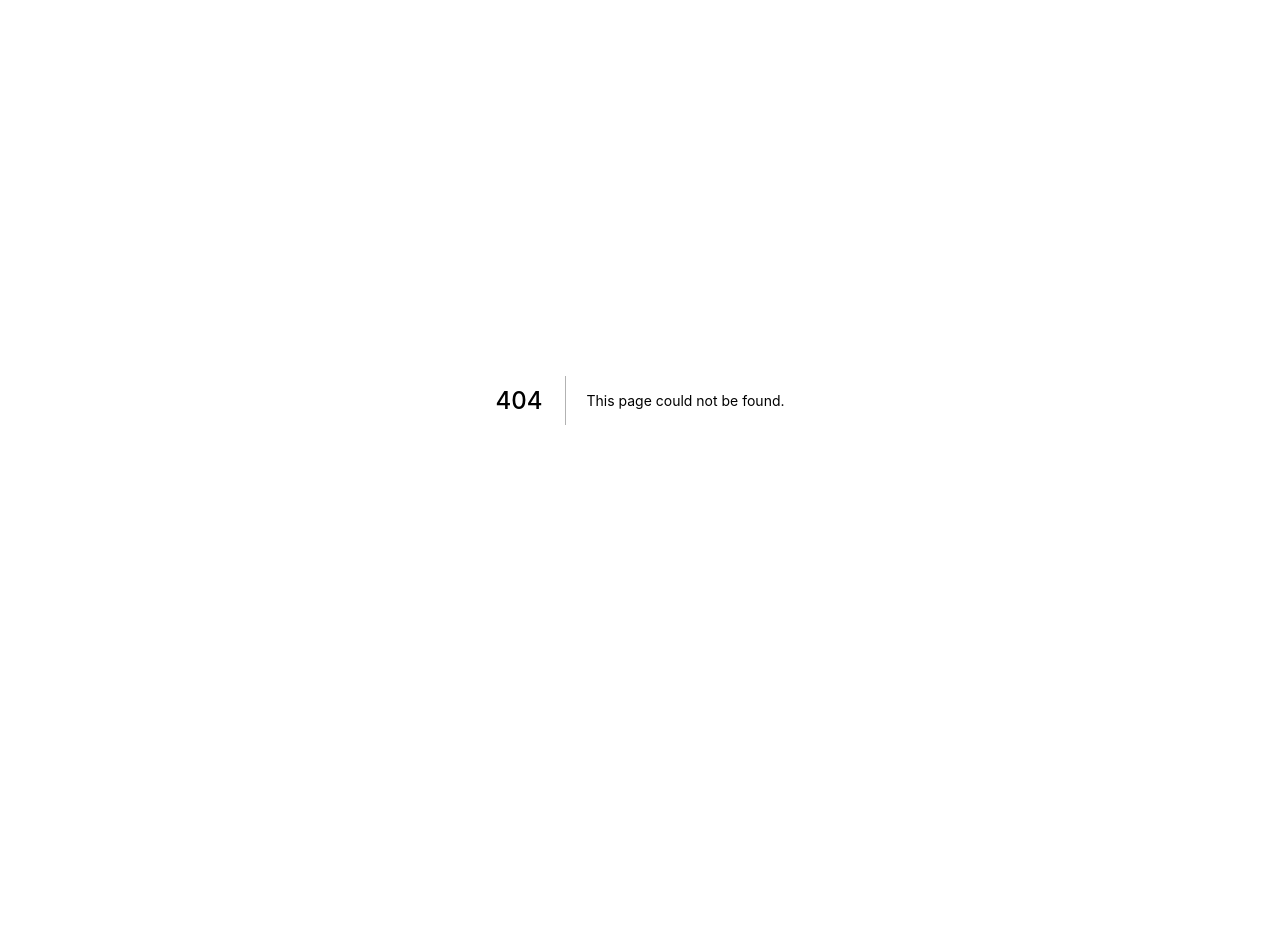
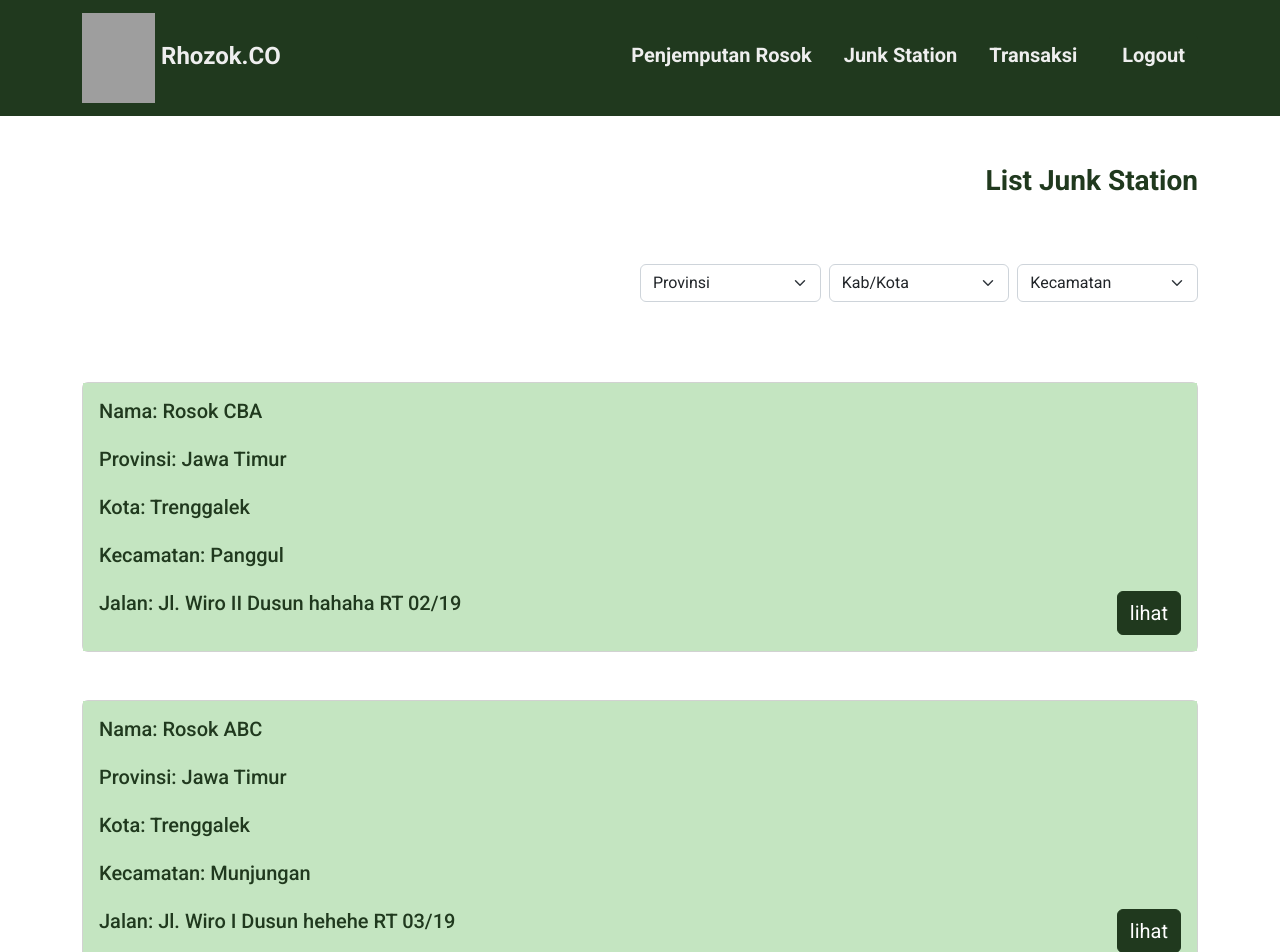
Before and after one commit to arch-havis/Rozhok-FE, a Next.js app: page /porter-pages/junk-station in a window 1280 px wide. Before the commit this address had no page. Shown: the top 952 px of the page. Before the commit the page ends 800 px from the top, so only its background shows below. Built offline with nearby package versions, Linux system fonts and the light colour scheme; grey boxes are pictures that could not be loaded.

Commit message:
slicing list junk station

```diff
--- /dev/null
+++ b/pages/porter-pages/junk-station/index.jsx
@@ -0,0 +1,83 @@
+import React from "react";
+import { Card, Row, Button, Form } from "react-bootstrap";
+import HeaderPorter from "../../../components/HeaderPorter";
+import Router from "next/router";
+
+const Index = () => {
+    return (
+        <div>
+            <HeaderPorter />
+            <div className="container">
+                <h3 className="d-flex float-end text-alpukat fw-bolder mt-5">List Junk Station</h3>
+                <br />
+                <br />
+                <div className="d-flex justify-content-end" style={{ marginTop: "100px" }}>
+                    <div className="d-flex flex-sm-row flex-column w-50">
+                        <Form.Select aria-label="Default select example">
+                            <option>Provinsi</option>
+                            <option value="1">One</option>
+                            <option value="2">Two</option>
+                            <option value="3">Three</option>
+                        </Form.Select>
+                        <Form.Select aria-label="Default select example" className="mx-0 mx-sm-2 my-2 my-sm-0">
+                            <option>Kab/Kota</option>
+                            <option value="1">One</option>
+                            <option value="2">Two</option>
+                            <option value="3">Three</option>
+                        </Form.Select>
+                        <Form.Select aria-label="Default select example">
+                            <option>Kecamatan</option>
+                            <option value="1">One</option>
+                            <option value="2">Two</option>
+                            <option value="3">Three</option>
+                        </Form.Select>
+                    </div>
+                </div>
+                <div className="" style={{ marginTop: "80px" }}>
+                    <Card className="w-100">
+                        <Card.Body className="bg-tea shadow-md">
+                            <Card.Title className="mb-4 text-alpukat">Nama: Rosok CBA</Card.Title>
+                            <Card.Title className="mb-4 text-alpukat">Provinsi: Jawa Timur</Card.Title>
+                            <Card.Title className="mb-4 text-alpukat">Kota: Trenggalek</Card.Title>
+                            <Card.Title className="mb-4 text-alpukat">Kecamatan: Panggul</Card.Title>
+                            <Row>
+                                <div className="col-xl-6 col-lg-6 col-md-6 col-sm-6 col-6">
+                                    <Card.Title className="text-alpukat">Jalan: Jl. Wiro II Dusun hahaha RT 02/19</Card.Title>
+                                </div>
+                                <div className="col-xl-6 col-lg-6 col-md-6 col-sm-6 col-6 d-flex justify-content-end">
+                                    <Button
+                                        variant="alpukat"
+                                        className="hover-overlay hover-zoom text-white fs-5"
+                                        onClick={() => Router.push({ pathname: "/porter-pages/detail-penjemputan" })}
+                                    >
+                                        lihat
+                                    </Button>
+                                </div>
+                            </Row>
+                        </Card.Body>
+                    </Card>
+                    <Card className="w-100 mt-5">
+                        <Card.Body className="bg-tea shadow-md">
+                            <Card.Title className="mb-4 text-alpukat">Nama: Rosok ABC</Card.Title>
+                            <Card.Title className="mb-4 text-alpukat">Provinsi: Jawa Timur</Card.Title>
+                            <Card.Title className="mb-4 text-alpukat">Kota: Trenggalek</Card.Title>
+                            <Card.Title className="mb-4 text-alpukat">Kecamatan: Munjungan</Card.Title>
+                            <Row>
+                                <div className="col-xl-6 col-lg-6 col-md-6 col-sm-6 col-6">
+                                    <Card.Title className="text-alpukat">Jalan: Jl. Wiro I Dusun hehehe RT 03/19</Card.Title>
+                                </div>
+                                <div className="col-xl-6 col-lg-6 col-md-6 col-sm-6 col-6 d-flex justify-content-end">
+                                    <Button variant="alpukat" className="hover-overlay hover-zoom text-white fs-5">
+                                        lihat
+                                    </Button>
+                                </div>
+                            </Row>
+                        </Card.Body>
+                    </Card>
+                </div>
+            </div>
+        </div>
+    );
+};
+
+export default Index;
```
